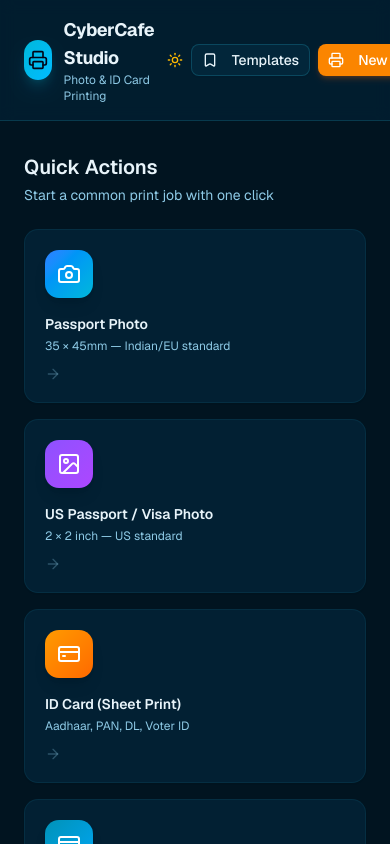
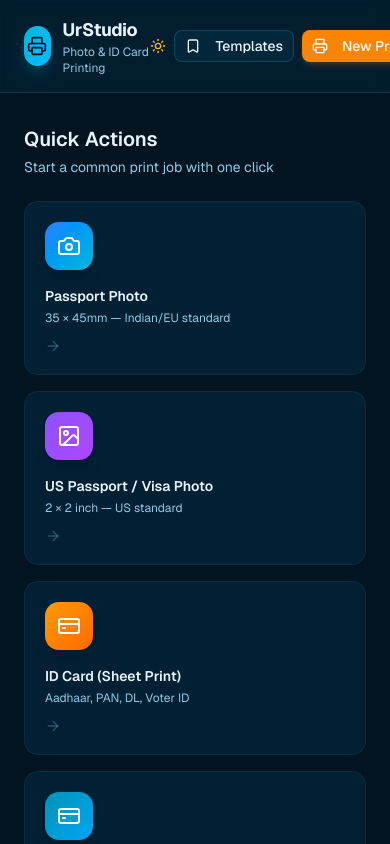
Before and after one commit to m-sohel/UrStudio, a Next.js app: page / in a window 390 px wide. Shown: the top 844 px of the page. Built offline with nearby package versions, Linux system fonts and the light colour scheme.

Commit message:
chore(branding): rename application to UrStudio across all pages and exports

```diff
--- a/src/app/editor/page.tsx
+++ b/src/app/editor/page.tsx
@@ -153,7 +153,7 @@ function EditorContent() {
             <div className="w-8 h-8 rounded-lg bg-gradient-to-br from-cyan-500 to-sky-400 flex items-center justify-center shadow-md shadow-cyan-500/20 group-hover:scale-105 transition-transform">
               <Printer className="w-4 h-4 text-slate-950 font-bold" />
             </div>
-            <span className="text-sm font-bold hidden sm:inline tracking-tight text-foreground">CyberCafe Studio</span>
+            <span className="text-sm font-bold hidden sm:inline tracking-tight text-foreground">UrStudio</span>
           </Link>
 
           <Separator orientation="vertical" className="h-6" />
@@ -193,10 +193,7 @@ function EditorContent() {
           {/* Step indicator (active in Photo Mode) */}
           {effectiveMode === 'photo' && <StepIndicator />}
 
-          <div className="flex-1" />
-
-          {/* Header Action Buttons */}
-          <div className="flex items-center gap-1">
+          <div className="ml-auto flex items-center gap-1">
             <ThemeToggle />
 
             <Link href="/templates">
@@ -209,31 +206,35 @@ function EditorContent() {
             {effectiveMode === 'photo' && (
               <>
                 <Tooltip>
-                  <TooltipTrigger>
+                  <TooltipTrigger
+                    render={
                       <Button
                         variant="ghost"
                         size="icon"
                         className="h-8 w-8"
                         onClick={undo}
                         disabled={undoStack.length === 0}
+                      />
+                    }
                   >
                     <Undo2 className="w-4 h-4" />
-                    </Button>
                   </TooltipTrigger>
                   <TooltipContent>Undo (Ctrl+Z)</TooltipContent>
                 </Tooltip>
 
                 <Tooltip>
-                  <TooltipTrigger>
+                  <TooltipTrigger
+                    render={
                       <Button
                         variant="ghost"
                         size="icon"
                         className="h-8 w-8"
                         onClick={redo}
                         disabled={redoStack.length === 0}
+                      />
+                    }
                   >
                     <Redo2 className="w-4 h-4" />
-                    </Button>
                   </TooltipTrigger>
                   <TooltipContent>Redo (Ctrl+Shift+Z)</TooltipContent>
                 </Tooltip>
@@ -241,16 +242,18 @@ function EditorContent() {
                 <Separator orientation="vertical" className="h-6 mx-1" />
 
                 <Tooltip>
-                  <TooltipTrigger>
+                  <TooltipTrigger
+                    render={
                       <Button
                         variant="ghost"
                         size="sm"
                         onClick={() => setStep('preview')}
                         disabled={!croppedImageUrl}
+                      />
+                    }
                   >
                     <Eye className="w-4 h-4 mr-1" />
                     Preview
-                    </Button>
                   </TooltipTrigger>
                   <TooltipContent>Print Preview (Ctrl+P)</TooltipContent>
                 </Tooltip>
--- a/src/app/layout.tsx
+++ b/src/app/layout.tsx
@@ -12,9 +12,9 @@ const geist = Geist({
 import { ThemeProvider } from "@/components/theme-provider";
 
 export const metadata: Metadata = {
-  title: "CyberCafe Studio — Photo & ID Card Printing",
+  title: "UrStudio — Photo & ID Card Printing",
   description: "Professional photo and ID card printing solution for cybercafés, photo studios, and printing shops. Upload, crop, layout, and print passport photos, visa photos, ID cards, and more.",
-  keywords: ["photo printing", "passport photo", "id card", "cybercafe", "photo studio", "print layout"],
+  keywords: ["urstudio", "photo printing", "passport photo", "id card", "cybercafe", "photo studio", "print layout"],
 };
 
 export default function RootLayout({
--- a/src/app/page.tsx
+++ b/src/app/page.tsx
@@ -85,7 +85,7 @@ export default function Dashboard() {
                 <Printer className="w-5 h-5 text-slate-950 font-bold" />
               </div>
               <div>
-                <h1 className="text-lg font-bold tracking-tight">CyberCafe Studio</h1>
+                <h1 className="text-lg font-bold tracking-tight">UrStudio</h1>
                 <p className="text-xs text-muted-foreground">Photo & ID Card Printing</p>
               </div>
             </div>
@@ -236,7 +236,7 @@ export default function Dashboard() {
 
         {/* Footer */}
         <footer className="border-t border-border mt-16 py-6 text-center text-xs text-muted-foreground">
-          CyberCafe Studio — Offline-First Photo & ID Card Printing
+          UrStudio — Offline-First Photo & ID Card Printing
           <span className="mx-2">•</span>
           All data processed locally
         </footer>
--- a/src/components/id-card-mode.tsx
+++ b/src/components/id-card-mode.tsx
@@ -364,7 +364,7 @@ export function IDCardMode() {
         cardHeight: template.height,
         frontImageUrl: idCardState.frontCroppedUrl,
         backImageUrl: idCardState.backCroppedUrl || undefined,
-        filename: `iPrint_${template.name.replace(/[^a-zA-Z0-9]/g, '_')}_CR80_${Date.now()}.pdf`,
+        filename: `UrStudio_${template.name.replace(/[^a-zA-Z0-9]/g, '_')}_CR80_${Date.now()}.pdf`,
       });
     } catch (err) {
       console.error('Failed to export PVC card PDF:', err);
--- a/src/components/print-preview.tsx
+++ b/src/components/print-preview.tsx
@@ -87,7 +87,7 @@ export function PrintPreview() {
         showCuttingMarks: true,
         bleedMm: settings.defaultBleedMm,
         showCropMarks: settings.showCropMarks,
-        filename: `iPrint_${template.name.replace(/[^a-zA-Z0-9]/g, '_')}_${paper.name}_${Date.now()}.pdf`,
+        filename: `UrStudio_${template.name.replace(/[^a-zA-Z0-9]/g, '_')}_${paper.name}_${Date.now()}.pdf`,
       });
     } catch (err) {
       console.error('Failed to export photo sheet PDF:', err);
--- a/src/lib/pdf-exporter.ts
+++ b/src/lib/pdf-exporter.ts
@@ -146,10 +146,10 @@ export async function exportPhotoLayoutToPDF(config: PhotoSheetPDFConfig): Promi
   });
 
   doc.setDocumentProperties({
-    title: 'CyberCafe Studio — Photo Print Sheet',
+    title: 'UrStudio — Photo Print Sheet',
     subject: 'Photo Print Sheet',
-    author: 'CyberCafe Studio / iPrint',
-    creator: 'iPrint SaaS Platform',
+    author: 'UrStudio',
+    creator: 'UrStudio SaaS Platform',
   });
 
   const resolvedDataUrl = await resolveImageDataUrl(imageUrl);
@@ -217,10 +217,10 @@ export async function exportIDCardSheetToPDF(config: IDCardSheetPDFConfig): Prom
   });
 
   doc.setDocumentProperties({
-    title: `CyberCafe Studio — ${templateName} Sheet`,
+    title: `UrStudio — ${templateName} Sheet`,
     subject: `${templateName} Sheet`,
-    author: 'CyberCafe Studio / iPrint',
-    creator: 'iPrint SaaS Platform',
+    author: 'UrStudio',
+    creator: 'UrStudio SaaS Platform',
   });
 
   const resolvedFront = await resolveImageDataUrl(frontImageUrl);
@@ -296,10 +296,10 @@ export async function exportPVCCardToPDF(config: PVCCardPDFConfig): Promise<jsPD
   });
 
   doc.setDocumentProperties({
-    title: 'CyberCafe Studio — CR80 PVC Card',
+    title: 'UrStudio — CR80 PVC Card',
     subject: 'CR80 PVC Card',
-    author: 'CyberCafe Studio / iPrint',
-    creator: 'iPrint SaaS Platform',
+    author: 'UrStudio',
+    creator: 'UrStudio SaaS Platform',
   });
 
   const resolvedFront = await resolveImageDataUrl(frontImageUrl);
@@ -312,7 +312,7 @@ export async function exportPVCCardToPDF(config: PVCCardPDFConfig): Promise<jsPD
     doc.addImage(resolvedBack, 'JPEG', 0, 0, cardWidth, cardHeight, undefined, 'FAST');
   }
 
-  const exportName = filename || `iPrint_CR80_PVC_Card_${Date.now()}.pdf`;
+  const exportName = filename || `UrStudio_CR80_PVC_Card_${Date.now()}.pdf`;
   if (typeof window !== 'undefined') {
     doc.save(exportName);
   }
--- a/src/lib/print.ts
+++ b/src/lib/print.ts
@@ -91,7 +91,7 @@ export function generatePrintHTML(config: PrintConfig): string {
 <html>
 <head>
   <meta charset="utf-8">
-  <title>Print - CyberCafe Studio</title>
+  <title>Print - UrStudio</title>
   <style>
     @page {
       size: ${pageWidth}mm ${pageHeight}mm;
@@ -282,7 +282,7 @@ export function generateIDCardPrintHTML(config: IDCardPrintConfig): string {
 <html>
 <head>
   <meta charset="utf-8">
-  <title>ID Card Print - CyberCafe Studio</title>
+  <title>ID Card Print - UrStudio</title>
   <style>
     @page {
       size: ${pageWidth}mm ${pageHeight}mm;
```
Lines whose indentation alone changed are shown as unchanged.
